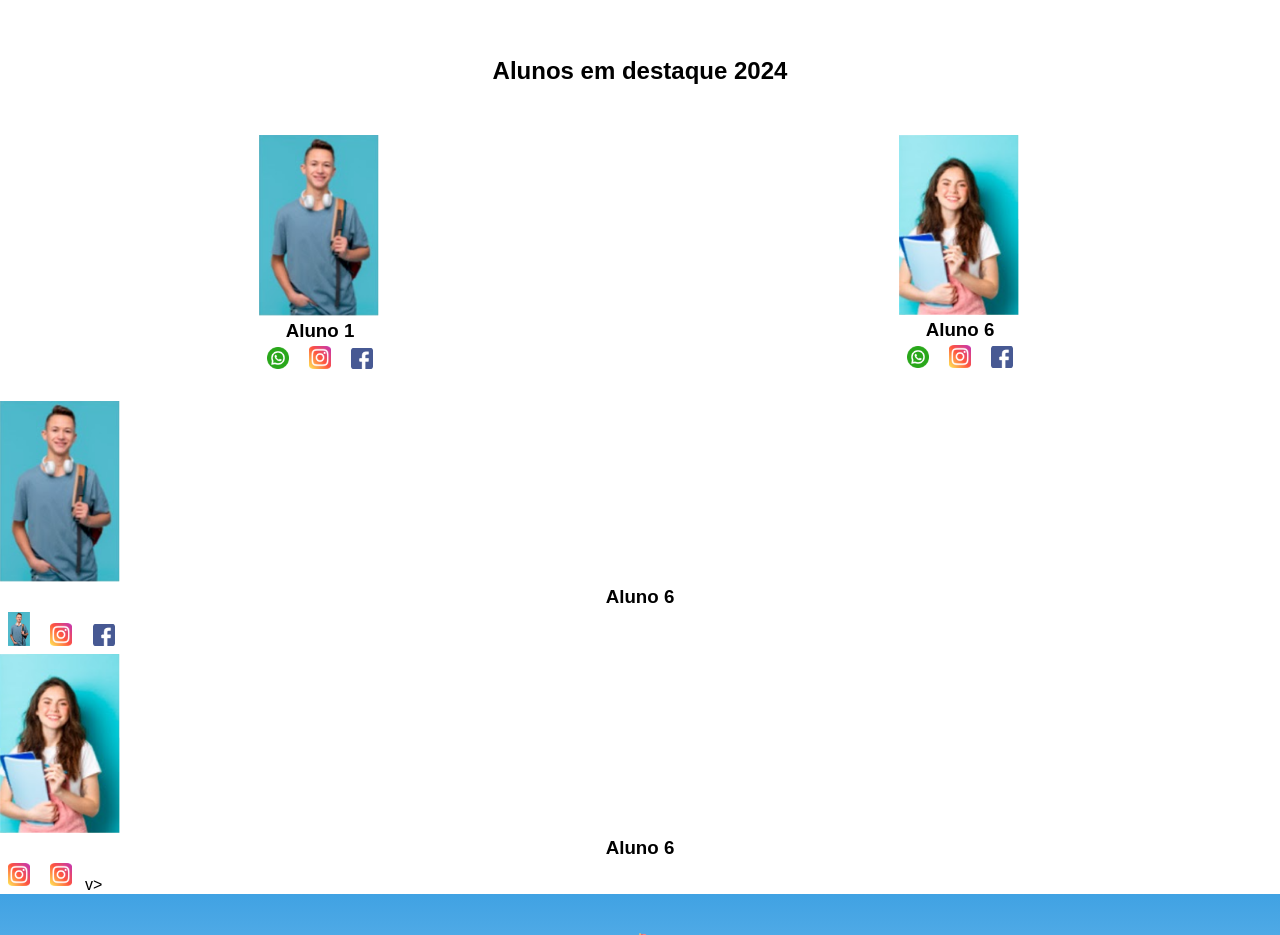
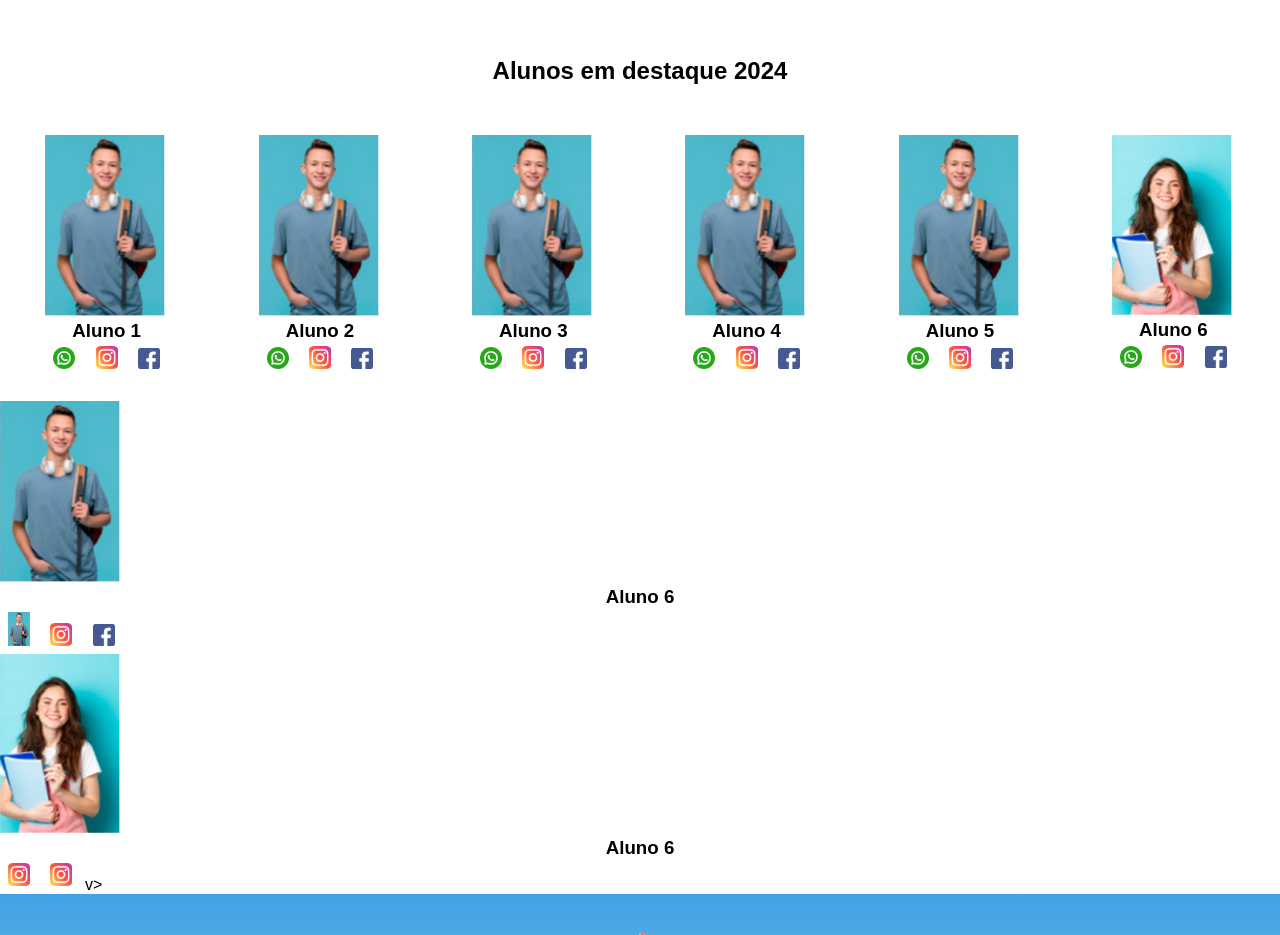
Before and after one commit to Kauansmota/pagina_01_2BDS, a plain HTML site: page index.html in a window 1280 px wide. Shown: the part 900-1835 px from the top of the page. Drawn offline with Linux system fonts and the light colour scheme.

Commit message:
quase la

```diff
--- a/index.html
+++ b/index.html
@@ -36,9 +36,7 @@ da Escola">
     <p> </p>
     <div class="estudantes_todos">
     <div class="estudante-div">
-    <img class="estudante-imagem" src="aluno.png" alt="Foto da
-
-    turma do 1CDS do ano de 2023">
+    <img class="estudante-imagem" src="aluno.png" alt="Foto da turma do 2bDS do ano de 2023">
 
     <h3 class="estudante-nome">Aluno 1</h3>
     <a href="https://cursos.alura.com.br/dashboard">
@@ -50,6 +48,63 @@ da Escola">
     <img class="estudante-icone" src="insta.png" alt="Link do Instagram">
     <img class="estudante-icone" src="facebook.png" alt="Link do Facebook">
     </div>
+    <div class="estudante-div">
+        <img class="estudante-imagem" src="aluno.png" alt="Foto da turma do 2bDS do ano de 2023">
+
+        <h3 class="estudante-nome">Aluno 2</h3>
+        <a href="https://cursos.alura.com.br/dashboard">
+        <p> </p>
+        <img class="estudante-icone" src="wapp.png" alt="Link do Site da
+
+        escola"></a>
+
+        <img class="estudante-icone" src="insta.png" alt="Link do Instagram">
+        <img class="estudante-icone" src="facebook.png" alt="Link do Facebook">
+        </div>
+
+        <div class="estudante-div">
+            <img class="estudante-imagem" src="aluno.png" alt="Foto da turma do 2bDS do ano de 2023">
+
+            <h3 class="estudante-nome">Aluno 3</h3>
+            <a href="https://cursos.alura.com.br/dashboard">
+            <p> </p>
+            <img class="estudante-icone" src="wapp.png" alt="Link do Site da
+
+            escola"></a>
+
+            <img class="estudante-icone" src="insta.png" alt="Link do Instagram">
+            <img class="estudante-icone" src="facebook.png" alt="Link do Facebook">
+            </div>
+
+            <div class="estudante-div">
+                <img class="estudante-imagem" src="aluno.png" alt="Foto da turma do 2bDS do ano de 2023">
+
+                <h3 class="estudante-nome">Aluno 4</h3>
+                <a href="https://cursos.alura.com.br/dashboard">
+                <p> </p>
+                <img class="estudante-icone" src="wapp.png" alt="Link do Site da
+
+                escola"></a>
+
+                <img class="estudante-icone" src="insta.png" alt="Link do Instagram">
+                <img class="estudante-icone" src="facebook.png" alt="Link do Facebook">
+                </div>
+
+                <div class="estudante-div">
+                    <img class="estudante-imagem" src="aluno.png" alt="Foto da turma do 2bDS do ano de 2023">
+
+                    <h3 class="estudante-nome">Aluno 5</h3>
+                    <a href="https://cursos.alura.com.br/dashboard">
+                    <p> </p>
+                    <img class="estudante-icone" src="wapp.png" alt="Link do Site da
+
+                    escola"></a>
+
+                    <img class="estudante-icone" src="insta.png" alt="Link do Instagram">
+                    <img class="estudante-icone" src="facebook.png" alt="Link do Facebook">
+                    </div>
+
+
     <div class="estudante-div">
         <img class="estudante-imagem" src="aluna.png" alt="Foto da
         turma do 1CDS do ano de 2023">
```
